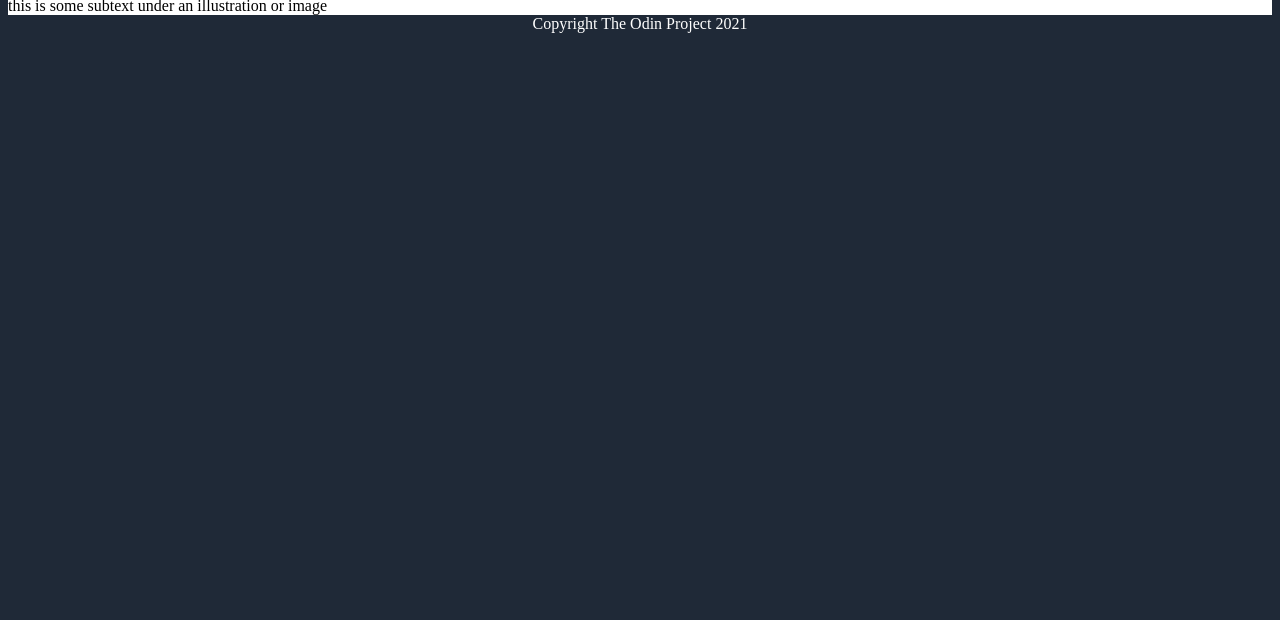
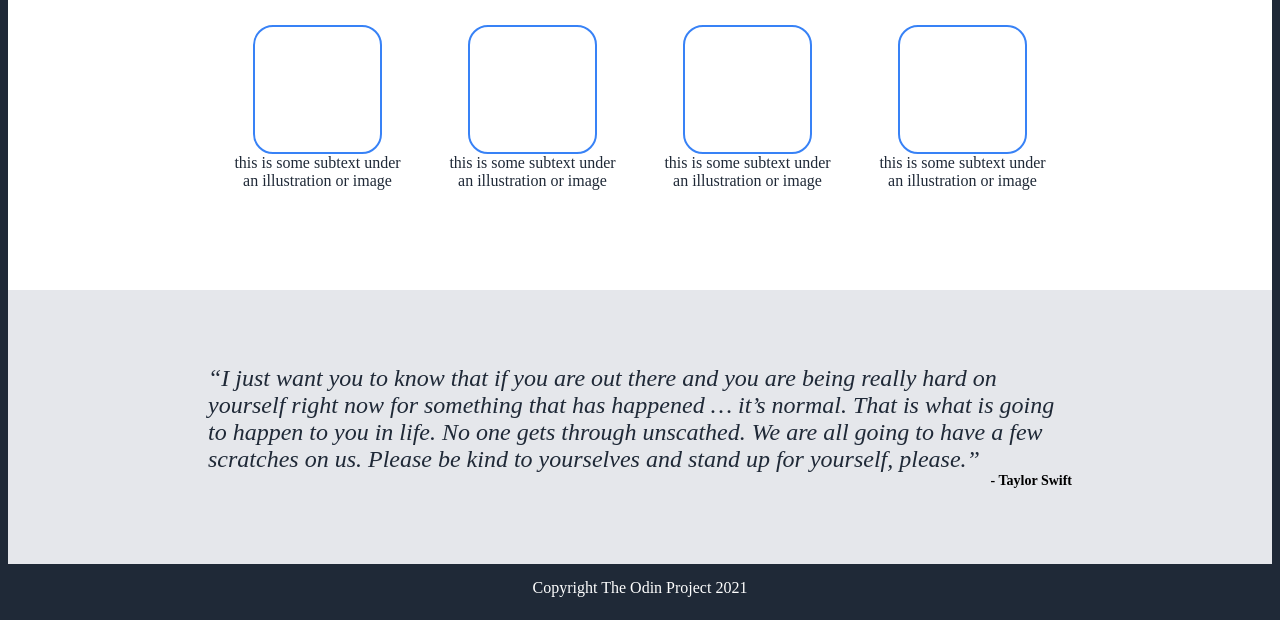
Before and after one commit to nm-woodward/landing-page, a plain HTML site: page index.html in a window 1280 px wide. Shown: the part 609-1229 px from the top of the page. Before the commit the page ends 800 px from the top, so only its background shows below. Drawn offline with Linux system fonts and the light colour scheme.

Commit message:
Finished quote block

```diff
--- a/index.html
+++ b/index.html
@@ -69,6 +69,15 @@
     </div>
 </div>
 
+<div class="quote-block">
+    <div class="quote">
+        “I just want you to know that if you are out there and you are being really hard on yourself right now for something that has happened … it’s normal. That is what is going to happen to you in life. No one gets through unscathed. We are all going to have a few scratches on us. Please be kind to yourselves and stand up for yourself, please.”
+    </div>
+    <div class="quote-author">
+        - Taylor Swift
+    </div>
+</div>
+
 </div>
 
 <div class="footer">
--- a/styles.css
+++ b/styles.css
@@ -44,6 +44,7 @@ h1 {
     font-size: 48px;
     color: #F9FAF8;
     font-weight: extra-bold;
+    margin-bottom: 10px;
 }
 .content {
     flex: 1;
@@ -61,9 +62,12 @@ h1 {
 .left-panel, .right-panel {
     display: flex;
     flex-direction: column;
-    flex: 1
+    flex: 1;
 }
 
+.left-panel div {
+    margin-bottom: 10px;
+}
 button {
     background-color: #3882f6;
     color: white;
@@ -86,6 +90,71 @@ button {
     margin: 0;
 }
 
+.middle-block {
+    display: flex;
+    flex-direction: column;
+    background-color: white;
+    color: #1f2937;
+    justify-content: center;
+    align-items: center;
+    padding: 25px;
+
+}
+
+.middle-block-title {
+    font-size: 36px;
+    font-weight: bold;
+}
+
+.cards {
+    display: flex;
+    padding: 20px 20px 50px 20px;
+}
+
+.card {
+    margin: 20px;
+    width: 175px;
+    height: 175px;
+    display: flex;
+    flex-direction: column;
+    justify-content: center;
+    align-items: center;
+}
+
+.square-img {
+    border: 2px solid #3882f6;
+    height: 125px;
+    width: 125px;
+    border-radius: 20px;
+}
+
+.square-subtext {
+    justify-content: center;
+    align-items: center;
+    text-align: center;
+}
+
+.quote-block {
+    background-color: #e5e7eb;
+    display: flex;
+    flex-direction: column;
+    padding: 75px 200px 75px 200px;
+    align-items: center;
+    justify-content: center;
+}
+
+.quote {
+    font-size: 24px;
+    font-style: italic;
+    color: #1f2937;
+}
+
+.quote-author {
+    margin-left: auto;
+    font-size: 14px;
+    font-weight: bold;
+}
+
 .footer {
     margin-top: auto;
     display: flex;
@@ -93,4 +162,5 @@ button {
     justify-content: center;
     background-color: #1F2937;
     color: white;
+    padding: 15px;
 }
```
